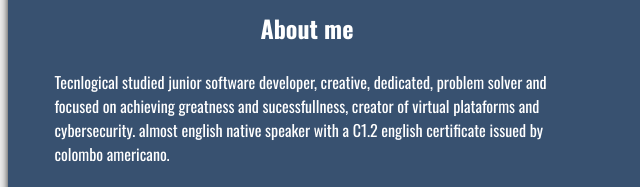
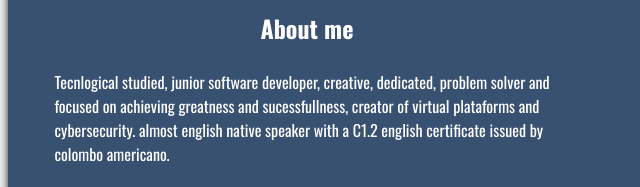
Before and after one commit to Windtheking/Coding-riwi, a plain HTML site: page Module 2/week 1/Poryect html CV/index.html in a window 1280 px wide. Shown: the part 295-482 px from the top of the page, 0-640 px from the left. Drawn offline with nearby package versions, Linux system fonts and the light colour scheme; a web font is replaced by a local one.

Commit message:
Correction of user commiting

```diff
--- a/Module 2/week 1/Poryect html CV/index.html
+++ b/Module 2/week 1/Poryect html CV/index.html
@@ -21,20 +21,23 @@
         </nav>
     </header>
 
-    <!-- -->
+    <!--Main for content inside the CV -->
     <main>
 
-
+        <!-- curriculum vitae profile picture-->
         <div class = "pfp">
             <img  src="./assets/cv_img.jpg" alt="Santiago Mendoza" height="400">
         </div>
 
+        <!-- about me section for important information-->
         <section class="section1">
+
+
             <div class="content_grid">
-
+                <!-- Information about my especialities and personality-->
                 <div  id= "insider_main" class="content_box">
                     <h2 id="aboutme">About me</h2>
-                    <p>Tecnlogical studied junior software developer, creative, dedicated, problem solver and focused on achieving greatness and sucessfullness, creator of virtual plataforms and cybersecurity.
+                    <p>Tecnlogical studied, junior software developer, creative, dedicated, problem solver and focused on achieving greatness and sucessfullness, creator of virtual plataforms and cybersecurity.
                         almost english native speaker with a C1.2 english certificate issued by colombo americano.
                     </p>
                     <br>
@@ -42,7 +45,7 @@
                         Allowing my self to solve problems in the most material and product efficient way, solving inconveniencies and crossing language barriers in comunication
                     </p>
                 </div>
-
+                <!-- list of known technlogies -->
                 <div id="insider_main2" class="content_box">
 
                     <h2 id="aboutme2">Skill set</h2>
@@ -59,7 +62,6 @@
                         <li>Resilient</li>
                         <li>Problem Solver</li>
                     </ul>
-
                     </div>
 
 
```
